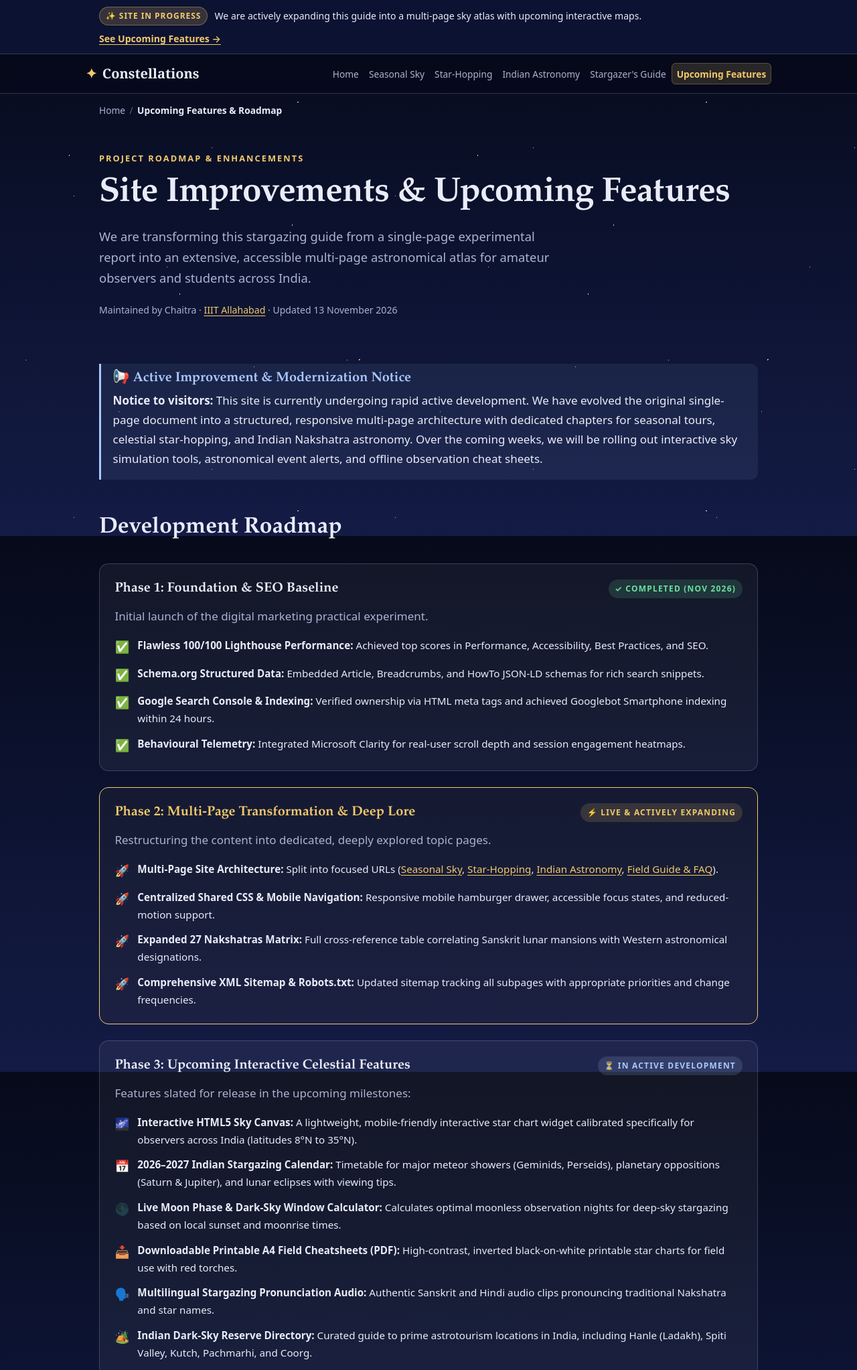
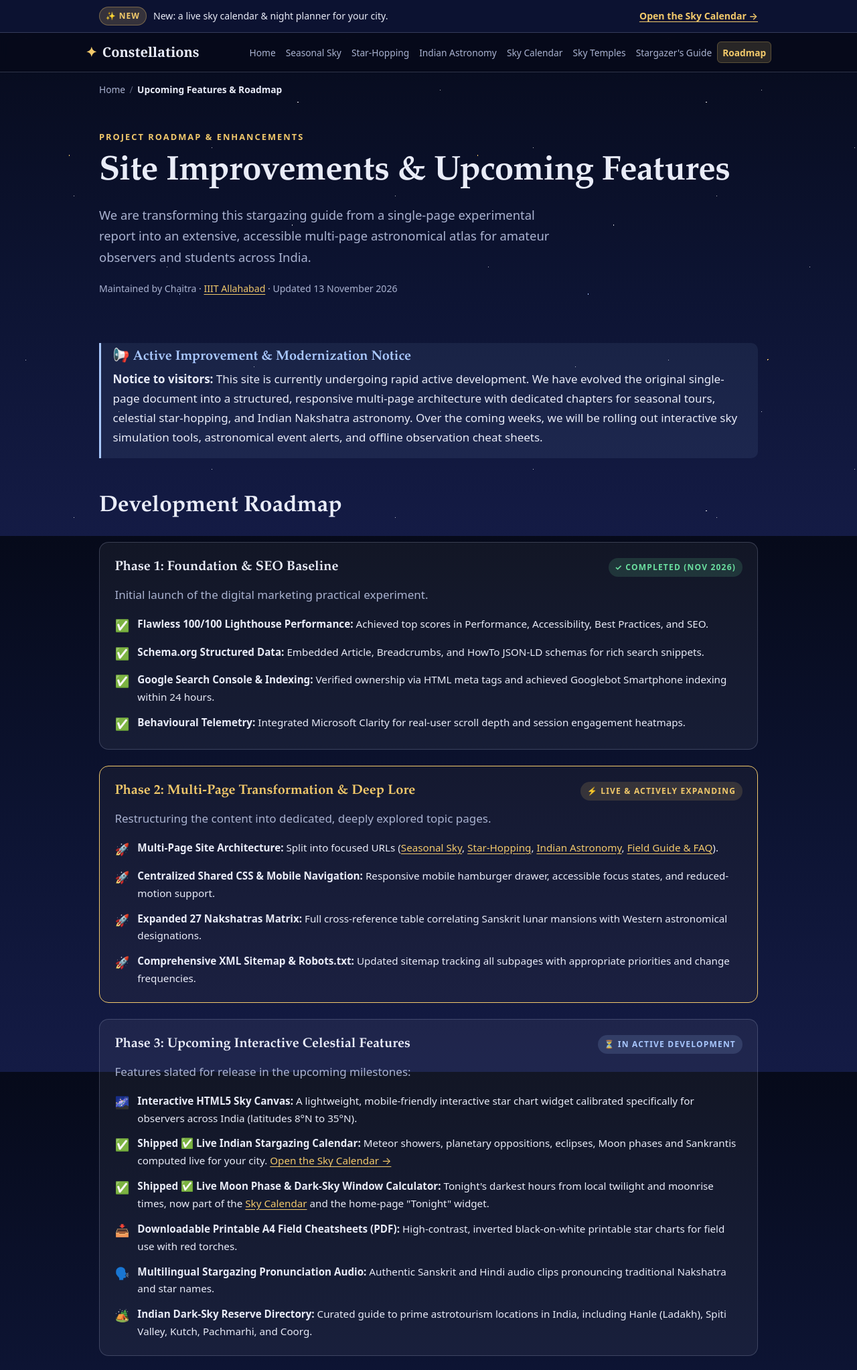
Before and after one commit to chaytra/constellations, a plain HTML site: page upcoming.html in a window 1280 px wide. Shown: the top 2045 px of the page at 67% size. Drawn offline with Linux system fonts and the light colour scheme.

Commit message:
Update upcoming.html

```diff
--- a/upcoming.html
+++ b/upcoming.html
@@ -71,10 +71,10 @@
   <aside class="notice-banner" aria-label="Site update notice">
     <div class="wrap notice-inner">
       <div class="notice-left">
-        <span class="notice-tag">✨ Site In Progress</span>
-        <span>We are actively expanding this guide into a multi-page sky atlas with upcoming interactive maps.</span>
+        <span class="notice-tag">✨ New</span>
+        <span>New: a live sky calendar &amp; night planner for your city.</span>
       </div>
-      <a class="notice-link" href="upcoming.html">See Upcoming Features &rarr;</a>
+      <a class="notice-link" href="sky-calendar.html">Open the Sky Calendar &rarr;</a>
     </div>
   </aside>
 
@@ -93,8 +93,10 @@
           <li><a href="seasons.html">Seasonal Sky</a></li>
           <li><a href="star-hopping.html">Star-Hopping</a></li>
           <li><a href="indian-astronomy.html">Indian Astronomy</a></li>
+          <li><a href="sky-calendar.html">Sky Calendar</a></li>
+          <li><a href="celestial-temples.html">Sky Temples</a></li>
           <li><a href="beginners-guide.html">Stargazer's Guide</a></li>
-          <li><a href="upcoming.html" aria-current="page">Upcoming Features</a></li>
+          <li><a href="upcoming.html" aria-current="page">Roadmap</a></li>
         </ul>
       </nav>
     </div>
@@ -194,12 +196,12 @@
                 <div><strong>Interactive HTML5 Sky Canvas:</strong> A lightweight, mobile-friendly interactive star chart widget calibrated specifically for observers across India (latitudes 8&deg;N to 35&deg;N).</div>
               </li>
               <li class="feature-item">
-                <span class="icon">📅</span>
-                <div><strong>2026–2027 Indian Stargazing Calendar:</strong> Timetable for major meteor showers (Geminids, Perseids), planetary oppositions (Saturn & Jupiter), and lunar eclipses with viewing tips.</div>
+                <span class="icon">✅</span>
+                <div><strong>Shipped ✅ Live Indian Stargazing Calendar:</strong> Meteor showers, planetary oppositions, eclipses, Moon phases and Sankrantis computed live for your city. <a href="sky-calendar.html">Open the Sky Calendar &rarr;</a></div>
               </li>
               <li class="feature-item">
-                <span class="icon">🌑</span>
-                <div><strong>Live Moon Phase & Dark-Sky Window Calculator:</strong> Calculates optimal moonless observation nights for deep-sky stargazing based on local sunset and moonrise times.</div>
+                <span class="icon">✅</span>
+                <div><strong>Shipped ✅ Live Moon Phase & Dark-Sky Window Calculator:</strong> Tonight's darkest hours from local twilight and moonrise times, now part of the <a href="sky-calendar.html">Sky Calendar</a> and the home-page "Tonight" widget.</div>
               </li>
               <li class="feature-item">
                 <span class="icon">📥</span>
@@ -222,6 +224,7 @@
       <section style="margin-top: 3.5rem;">
         <h2>Upcoming Celestial Highlights (2026–2027)</h2>
         <p class="read">Mark these major stargazing dates on your calendar. These events require no telescopes and can be enjoyed from dark locations across India:</p>
+        <p class="tip info">For live dates and moon interference at your location, see the <a href="sky-calendar.html">Sky Calendar</a>.</p>
 
         <div class="scroll">
           <table>
@@ -325,6 +328,8 @@
             <li><a href="seasons.html">Seasonal Sky</a></li>
             <li><a href="star-hopping.html">Star-Hopping Tricks</a></li>
             <li><a href="indian-astronomy.html">Indian Astronomy</a></li>
+            <li><a href="sky-calendar.html">Live Sky Calendar</a></li>
+            <li><a href="celestial-temples.html">Celestial Temples</a></li>
             <li><a href="beginners-guide.html">Stargazer's Field Guide</a></li>
             <li><a href="upcoming.html">Upcoming Features</a></li>
           </ul>
```
